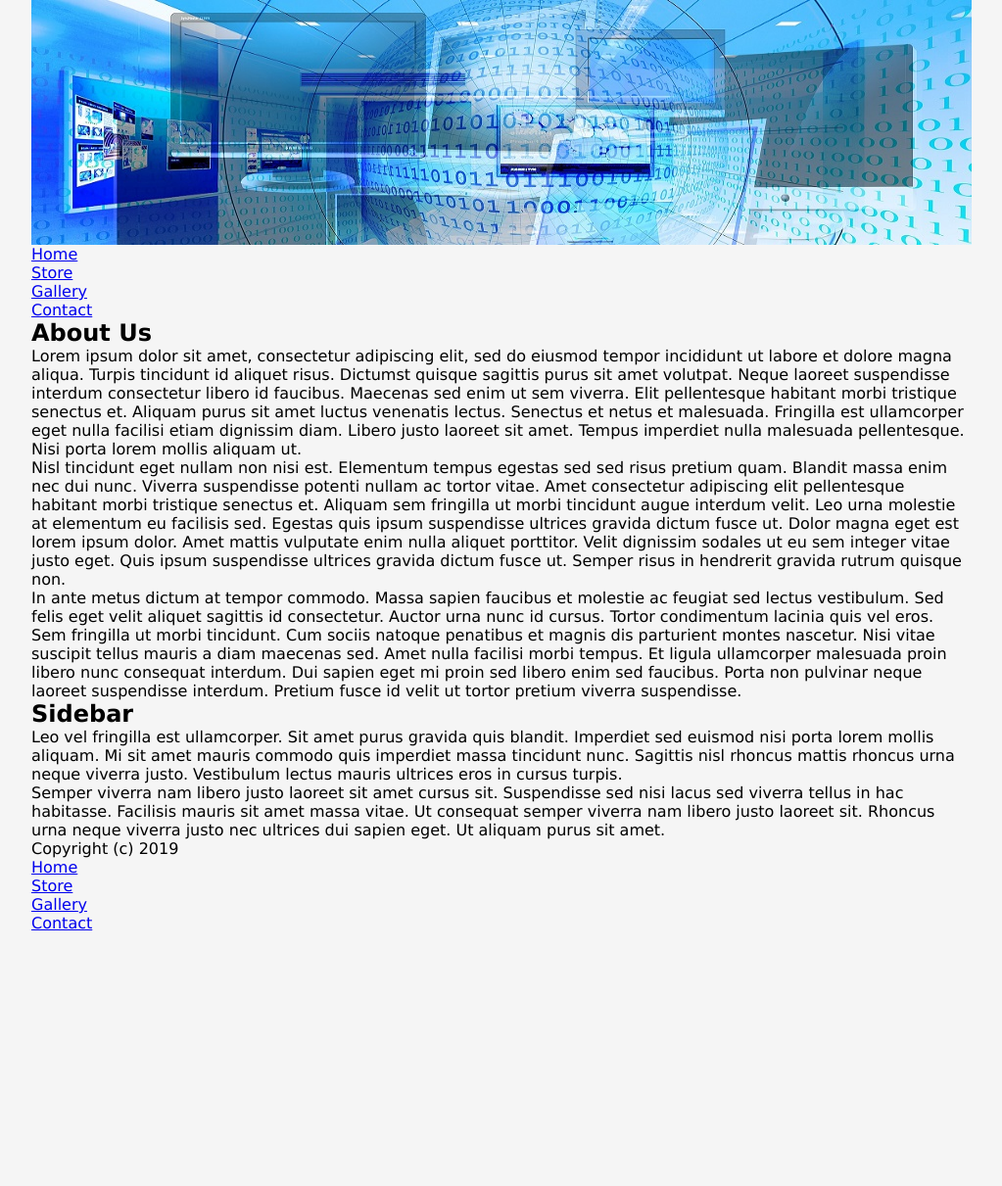
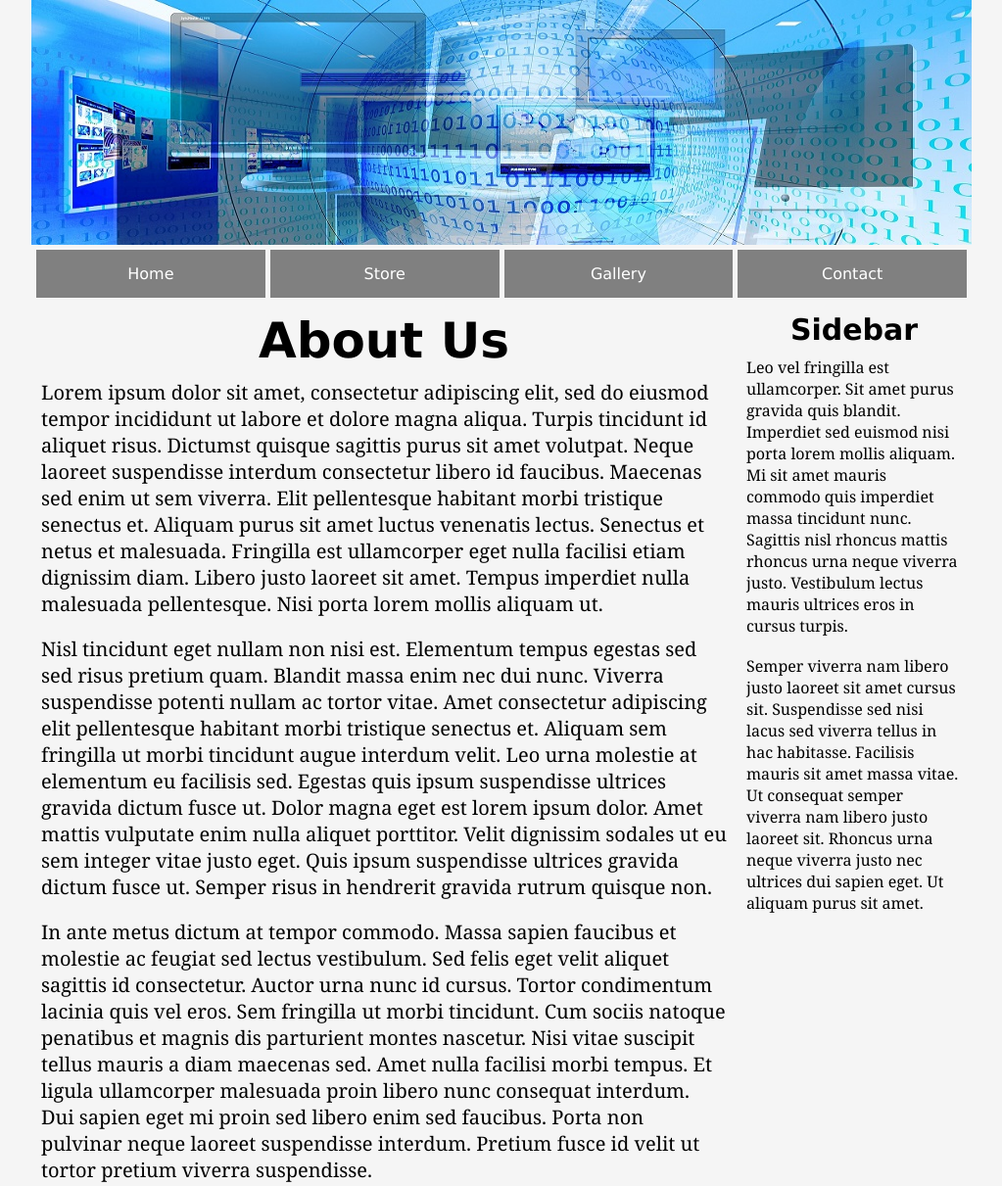
Before and after one commit to deartist22/CSSGridPractice, a plain HTML site: page index.html in a window 1280 px wide. Shown: the top 1211 px of the page at 98% size, without its empty margins (128-1151 px from the left). Before the commit the page ends 952 px from the top, so only its background shows below. Drawn offline with Linux system fonts and the light colour scheme.

Commit message:
Completed basic non-responsive design
Completed basic non-responsive design

```diff
--- a/main.css
+++ b/main.css
@@ -1,3 +1,7 @@
+:root {
+  --p-font-family: Georgia, "Times New Roman", Times, serif;
+}
+
 * {
   font-family: Verdana, Geneva, Tahoma, sans-serif;
   margin: 0;
@@ -9,10 +13,28 @@ html {
   background-color: #f5f5f5;
 }
 
+a {
+  text-decoration: none;
+}
 .wrapper {
   display: grid;
+  grid-template-columns: repeat(4, 1fr);
+  grid-auto-rows: minmax(50px, auto);
   max-width: 960px;
   margin: 0 auto;
+  grid-template-areas:
+    "header header header header"
+    "header header header header"
+    "nav nav nav nav"
+    "article article article aside"
+    "article article article aside"
+    "article article article aside"
+    "article article article aside"
+    "footer footer footer footer";
+}
+
+header {
+  grid-area: header;
 }
 
 header img {
@@ -20,3 +42,87 @@ header img {
   width: 100%;
   height: 250px;
 }
+
+#menu1 {
+  grid-area: nav;
+  display: grid;
+  grid-template-columns: repeat(4, 1fr);
+  grid-gap: 5px;
+  padding: 5px;
+}
+
+#menu1 div {
+  padding: 0;
+  margin: 0;
+  background-color: gray;
+}
+
+#menu1 div a {
+  display: block;
+  color: white;
+  text-align: center;
+  padding: 15px;
+  height: 100%;
+}
+
+#menu1 div a:hover,
+#menu2 div a:hover {
+  background-color: #757575;
+}
+article {
+  padding: 10px;
+  grid-area: article;
+}
+article h1 {
+  font-size: 50px;
+  margin-bottom: 10px;
+  text-align: center;
+}
+
+article p {
+  font-family: var(--p-font-family);
+  font-size: 20px;
+}
+
+aside {
+  padding: 10px;
+  grid-area: aside;
+}
+
+aside h2 {
+  font-size: 30px;
+  margin-bottom: 10px;
+  text-align: center;
+}
+aside p {
+  font-size: 16px;
+  font-family: var(--p-font-family);
+}
+
+footer {
+  grid-area: footer;
+  display: grid;
+  grid-template-columns: repeat(2, 1fr);
+  grid-auto-rows: auto;
+  background-color: #212121;
+}
+
+footer p {
+  font-weight: bold;
+  color: white;
+  padding: 15px;
+}
+
+#menu2 {
+  display: grid;
+  grid-template-columns: repeat(4, 1fr);
+  text-align: center;
+}
+
+#menu2 div a {
+  display: block;
+  color: white;
+  text-align: center;
+  padding: 15px;
+  height: 100%;
+}
```
Also changed, not shown: index.html (+4 -0 lines).
